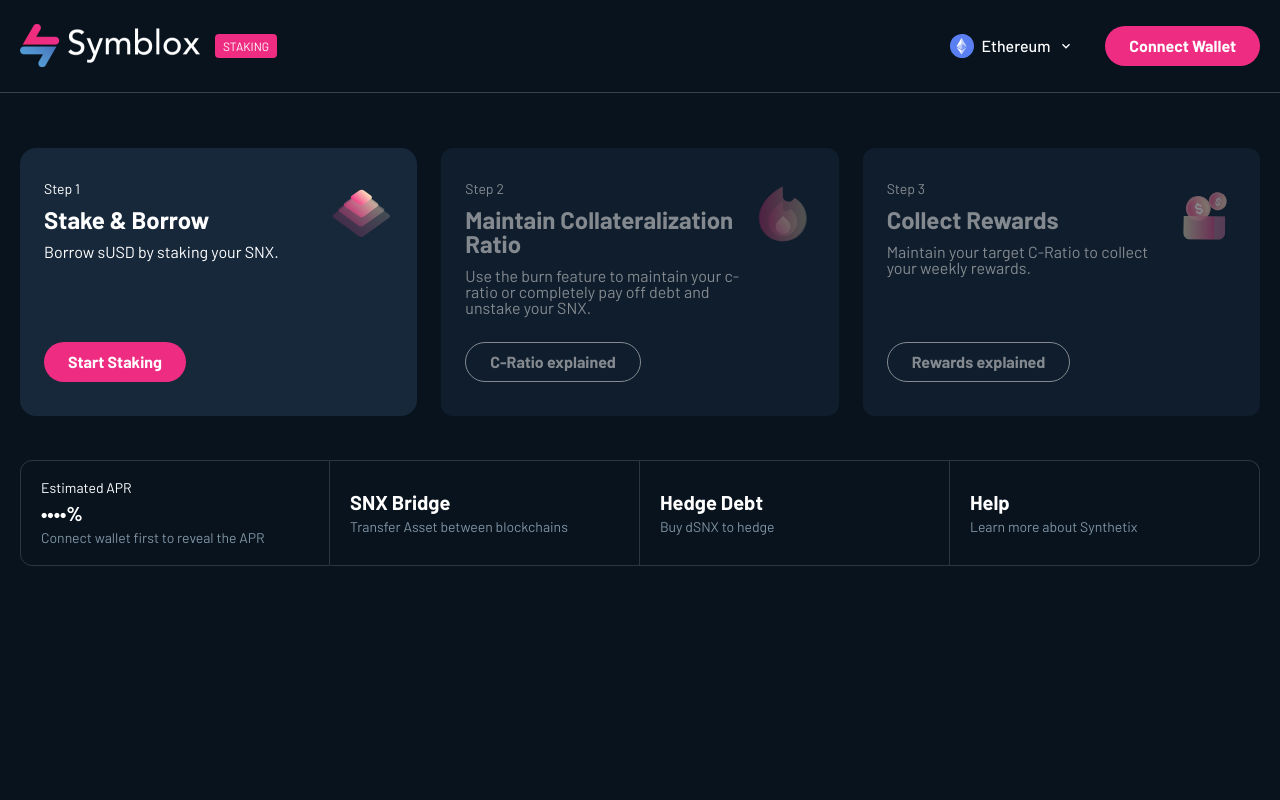
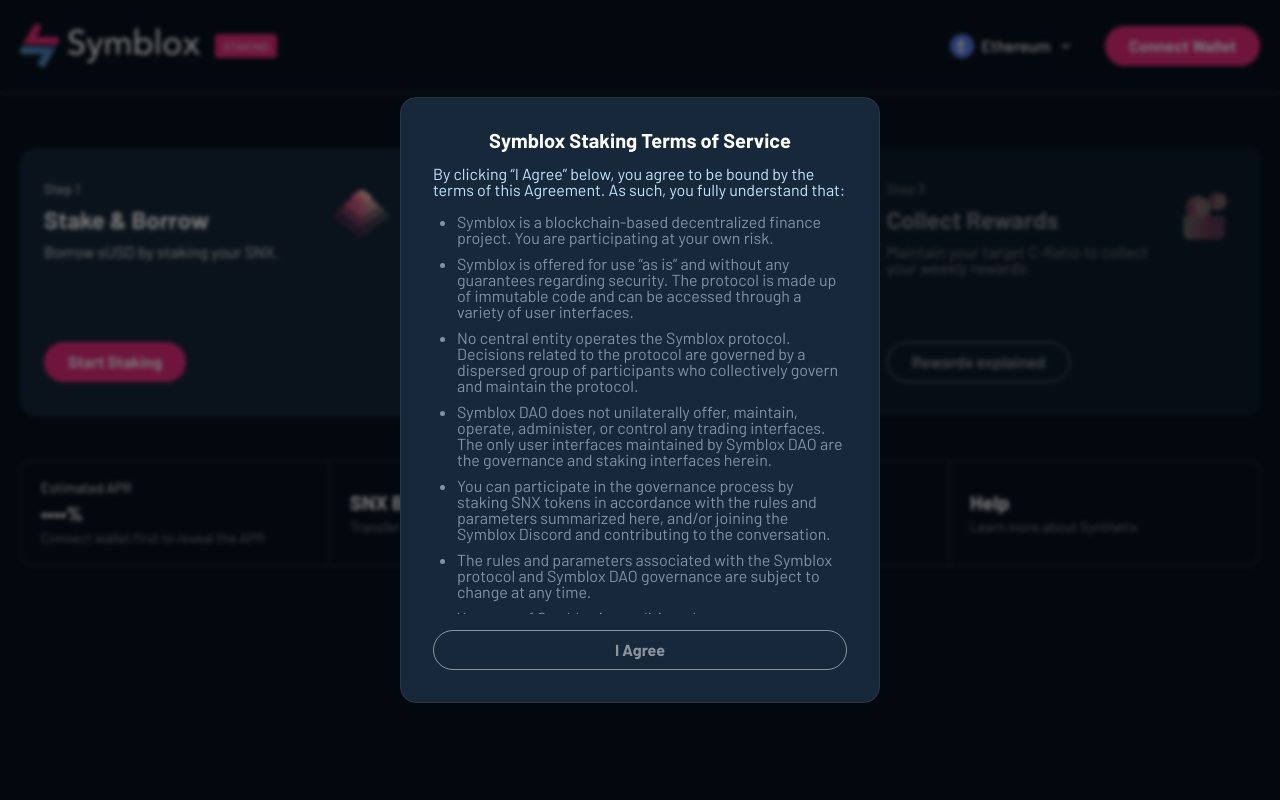
Before and after one commit to BlackNinja707/symbloxfe, a React (Create React App) app: page /staking in a window 1280 px wide. Shown: the top 800 px of the page. Built offline with nearby package versions, Linux system fonts and the light colour scheme.

Commit message:
implement privacy modal

```diff
--- a/src/App.css
+++ b/src/App.css
@@ -36,3 +36,28 @@
     transform: rotate(360deg);
   }
 }
+
+.bg-effect {
+  backdrop-filter: blur(4px);
+}
+
+::-webkit-scrollbar {
+  width: 3px;
+}
+
+/* Track */
+::-webkit-scrollbar-track {
+  box-shadow: inset 0 0 5px transparent;
+  border-radius: 10px;
+}
+
+/* Handle */
+::-webkit-scrollbar-thumb {
+  background: rgba(255, 255, 255, 0.2);
+  border-radius: 10px;
+}
+
+/* Handle on hover */
+::-webkit-scrollbar-thumb:hover {
+  background: #ffffff;
+}
--- a/src/components/app/layout/index.tsx
+++ b/src/components/app/layout/index.tsx
@@ -3,6 +3,7 @@
 import StakingMint from "../staking/StakingMint";
 import AppHeader from "../header";
 import Footer from "../../footer";
+import PrivacyModal from "../modal/privacy";
 
 const AppLayout = () => {
   return (
@@ -12,6 +13,7 @@
         <Routes>
           <Route path="/*" element={<StakingBoard />} />
           <Route path="/mint" element={<StakingMint />} />
+          <Route path="/modal" element={<PrivacyModal />} />
         </Routes>
       </div>
       <Footer />
--- /dev/null
+++ b/src/components/app/modal/privacy.tsx
@@ -0,0 +1,118 @@
+import { useState } from "react";
+
+const PrivacyModal = () => {
+  const [showModal, setShowModal] = useState<boolean>(true);
+  const [agreeActive, setAgreeActive] = useState<boolean>(false);
+
+  const handleScroll = (e: React.UIEvent<HTMLDivElement>) => {
+    const { scrollTop, clientHeight, scrollHeight } = e.currentTarget;
+    const scrollPosition = scrollTop + clientHeight;
+    const isScrollReached = scrollPosition >= scrollHeight;
+    setAgreeActive(isScrollReached);
+  };
+
+  const handlerShowModal = () => {
+    setShowModal(false);
+  };
+
+  if (!showModal) {
+    return null; // Return null to hide the modal when `showModal` is false
+  }
+
+  return (
+    <div className="fixed top-0 left-0 w-[100vw] h-[100vh] z-50 flex bg-[#0008] backdrop-blur-[2px]">
+      <div className="m-auto w-[480px] sm:w-[335px] p-8 sm:p-5 gap-4 flex flex-col items-center rounded-[16px] sm:rounded-xl border border-[#293745] bg-primaryBoxColor font-Barlow">
+        <div className="text-white text-[20px] sm:text-[18px] font-bold leading-[1em]">
+          Symblox Staking Terms of Service
+        </div>
+        <div className="text-primaryText text-[16px] sm:text-[14px] leading-[1em] font-normal">
+          By clicking “I Agree” below, you agree to be bound by the terms of
+          this Agreement. As such, you fully understand that:
+        </div>
+        <div
+          className="overflow-y-auto will-change-scroll"
+          onScroll={handleScroll}
+        >
+          <ul className="h-[400px] sm:h-[310px] pl-[1.5em] sm:pl-[1em] gap-[10px] flex flex-col items-center self-stretch">
+            <li className="text-secondaryText text-[16px] sm:text-[14px] leading-[1em] font-normal list-disc">
+              Symblox is a blockchain-based decentralized finance project. You
+              are participating at your own risk.
+            </li>
+            <li className="text-secondaryText text-[16px] sm:text-[14px] leading-[1em] font-normal list-disc">
+              Symblox is offered for use “as is” and without any guarantees
+              regarding security. The protocol is made up of immutable code and
+              can be accessed through a variety of user interfaces.
+            </li>
+            <li className="text-secondaryText text-[16px] sm:text-[14px] leading-[1em] font-normal list-disc">
+              No central entity operates the Symblox protocol. Decisions related
+              to the protocol are governed by a dispersed group of participants
+              who collectively govern and maintain the protocol.
+            </li>
+            <li className="text-secondaryText text-[16px] sm:text-[14px] leading-[1em] font-normal list-disc">
+              Symblox DAO does not unilaterally offer, maintain, operate,
+              administer, or control any trading interfaces. The only user
+              interfaces maintained by Symblox DAO are the governance and
+              staking interfaces herein.
+            </li>
+            <li className="text-secondaryText text-[16px] sm:text-[14px] leading-[1em] font-normal list-disc">
+              You can participate in the governance process by staking SNX
+              tokens in accordance with the rules and parameters summarized
+              here, and/or joining the Symblox Discord and contributing to the
+              conversation.
+            </li>
+            <li className="text-secondaryText text-[16px] sm:text-[14px] leading-[1em] font-normal list-disc">
+              The rules and parameters associated with the Symblox protocol and
+              Symblox DAO governance are subject to change at any time.
+            </li>
+            <li className="text-secondaryText text-[16px] sm:text-[14px] leading-[1em] font-normal list-disc">
+              Your use of Symblox is conditioned upon your acceptance to be
+              bound by the Symblox Term of Use, which can be found here.
+            </li>
+            <li className="text-secondaryText text-[16px] sm:text-[14px] leading-[1em] font-normal list-disc">
+              The laws that apply to your use of Symblox may vary based upon the
+              jurisdiction in which you are located. We strongly encourage you
+              to speak with legal counsel in your jurisdiction if you have any
+              questions regarding your use of Symblox.
+            </li>
+            <li className="text-secondaryText text-[16px] sm:text-[14px] leading-[1em] font-normal list-disc">
+              By entering into this agreement, you are not agreeing to enter
+              into a partnership. You understand that Symblox is a decentralized
+              protocol provided on an “as is” basis.
+            </li>
+            <li className="text-secondaryText text-[16px] sm:text-[14px] leading-[1em] font-normal list-disc">
+              You hereby release all present and future claims against Symblox
+              DAO related to your use of the protocol, the SNX token, SNX DAO
+              governance, and any other facet of the protocol.
+            </li>
+            <li className="text-secondaryText text-[16px] sm:text-[14px] leading-[1em] font-normal list-disc">
+              You agree to indemnify and hold harmless SNX DAO and its
+              affiliates for any costs arising out of or relating to your use of
+              the Symblox protocol.
+            </li>
+            <li className="text-secondaryText text-[16px] sm:text-[14px] leading-[1em] font-normal list-disc">
+              You are not accessing the protocol from Burma (Myanmar), Cuba,
+              Iran, Sudan, Syria, the Western Balkans, Belarus, Côte d’Ivoire,
+              Democratic Republic of the Congo, Iraq, Lebanon, Liberia, Libya,
+              North Korea, Russia, certain sanctioned areas of Ukraine, Somalia,
+              Venezuela, Yemen, or Zimbabwe (collectively, “Prohibited
+              Jurisdictions”), or any other jurisdiction listed as a Specially
+              Designated National by the United States Office of Foreign Asset
+              Control (“OFAC”).
+            </li>
+          </ul>
+        </div>
+        <button
+          disabled={!agreeActive}
+          onClick={handlerShowModal}
+          className={`w-full px-8 py-[18px] justify-center items-center transition-all duration-300 ease-in-out h-10 flex rounded-[60px] border border-[#fff] text-[16px] font-bold leading-[1em] text-white ${
+            !agreeActive ? "opacity-50 hover:cursor-not-allowed" : "opacity-100"
+          }`}
+        >
+          I Agree
+        </button>
+      </div>
+    </div>
+  );
+};
+
+export default PrivacyModal;
--- a/src/components/app/staking/StakingBoard.tsx
+++ b/src/components/app/staking/StakingBoard.tsx
@@ -1,4 +1,7 @@
+import { Link } from "react-router-dom";
 import { useNavigate } from "react-router-dom";
+
+import PrivacyModal from "../modal/privacy";
 
 const StakingBoard = () => {
   const navigate = useNavigate();
@@ -6,6 +9,7 @@
     navigate("/staking/mint");
   };
   return (
+    <>
       <div className="pt-[55px] pb-8 w-full min-h-screen font-Barlow px-5 sm:px-5 md:px-10">
         <div className="max-w-[1276px] mx-auto w-full flex flex-col gap-11">
           <div className="flex flex-row justify-between items-center gap-6 sm:flex-col md:flex-col sm:gap-4 md:gap-5">
@@ -29,7 +33,7 @@
                 </p>
               </div>
               <button
-              className="h-10 py-[18px] sm:px-8 md:px-8 px-6 flex items-center gap-[10px] rounded-[60px] bg-primaryButtonColor text-white text-[16px] font-bold leading-[16px] sm:min-w-[190px] md:min-w-[190px]"
+                className="h-10 py-[18px] sm:px-8 md:px-8 px-6 flex items-center gap-[10px] rounded-[60px] bg-primaryButtonColor text-white text-[16px] font-bold leading-[16px] sm:min-w-[190px] md:min-w-[190px] text-center justify-center"
                 onClick={stakingHandler}
               >
                 Start Staking
@@ -51,8 +55,8 @@
                   Maintain Collateralization Ratio
                 </p>
                 <p className="text-white text-[16px] font-normal leading-[1em]">
-                Use the burn feature to maintain your c-ratio or completely pay
-                off debt and unstake your SNX.
+                  Use the burn feature to maintain your c-ratio or completely
+                  pay off debt and unstake your SNX.
                 </p>
               </div>
               <button className="h-10 py-[18px] sm:px-8 md:px-8 px-6 flex items-center gap-[10px] rounded-[60px] text-white text-[16px] font-bold leading-[16px] border border-white sm:min-w-[190px] md:min-w-[190px]">
@@ -84,7 +88,10 @@
             </div>
           </div>
           <div className="w-full flex flex-row sm:flex-col md:flex-col mx-auto justify-center">
-          <div className="w-1/4 sm:w-full md:w-full p-5 flex flex-col gap-2 border border-[#293745] rounded-bl-xl rounded-tl-xl sm:rounded-bl-none md:rounded-bl-none sm:rounded-tr-xl md:rounded-tr-xl">
+            <Link
+              to="/"
+              className="w-1/4 sm:w-full md:w-full p-5 flex flex-col gap-2 border border-[#293745] rounded-bl-xl rounded-tl-xl sm:rounded-bl-none md:rounded-bl-none sm:rounded-tr-xl md:rounded-tr-xl"
+            >
               <p className="text-[14px] leading-[1em] font-normal text-white">
                 Estimated APR
               </p>
@@ -94,34 +101,45 @@
               <p className="text-[14px] leading-[1em] font-normal text-secondaryText">
                 Connect wallet first to reveal the APR
               </p>
-          </div>
-          <div className="w-1/4 sm:w-full md:w-full p-5 flex flex-col gap-2 border border-[#293745] border-l-0 justify-center sm:border-l md:border-l">
+            </Link>
+            <Link
+              to="/"
+              className="w-1/4 sm:w-full md:w-full p-5 flex flex-col gap-2 border border-[#293745] border-l-0 justify-center sm:border-l md:border-l"
+            >
               <p className="text-[20px] leading-[1em] font-bold text-white">
                 SNX Bridge
               </p>
               <p className="text-[14px] leading-[1em] font-normal text-secondaryText">
                 Transfer Asset between blockchains
               </p>
-          </div>
-          <div className="w-1/4 sm:w-full md:w-full p-5 flex flex-col gap-2 border border-[#293745] border-l-0 justify-center sm:border-l md:border-l">
+            </Link>
+            <Link
+              to="/"
+              className="w-1/4 sm:w-full md:w-full p-5 flex flex-col gap-2 border border-[#293745] border-l-0 justify-center sm:border-l md:border-l"
+            >
               <p className="text-[20px] leading-[1em] font-bold text-white">
                 Hedge Debt
               </p>
               <p className="text-[14px] leading-[1em] font-normal text-secondaryText">
                 Buy dSNX to hedge
               </p>
-          </div>
-          <div className="w-1/4 sm:w-full md:w-full p-5 flex flex-col gap-2 border border-[#293745] border-l-0 rounded-br-xl rounded-tr-xl sm:rounded-tr-none md:rounded-tr-none sm:border-l md:border-l sm:rounded-bl-xl md:rounded-bl-xl justify-center ">
+            </Link>
+            <Link
+              to="/"
+              className="w-1/4 sm:w-full md:w-full p-5 flex flex-col gap-2 border border-[#293745] border-l-0 rounded-br-xl rounded-tr-xl sm:rounded-tr-none md:rounded-tr-none sm:border-l md:border-l sm:rounded-bl-xl md:rounded-bl-xl justify-center "
+            >
               <p className="text-[20px] leading-[1em] font-bold text-white">
                 Help
               </p>
               <p className="text-[14px] leading-[1em] font-normal text-secondaryText">
                 Learn more about Synthetix
               </p>
+            </Link>
           </div>
         </div>
       </div>
-    </div>
+      <PrivacyModal />
+    </>
   );
 };
 
```
Also changed, not shown: src/components/app/staking/StakingMint.tsx (+71 -25 lines). Lines whose indentation alone changed are shown as unchanged.
